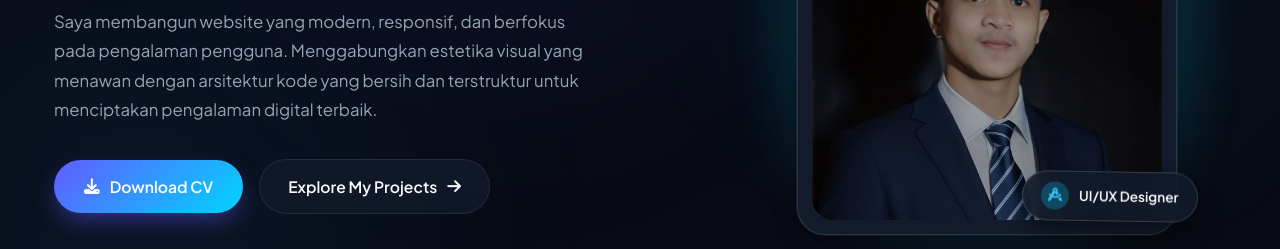
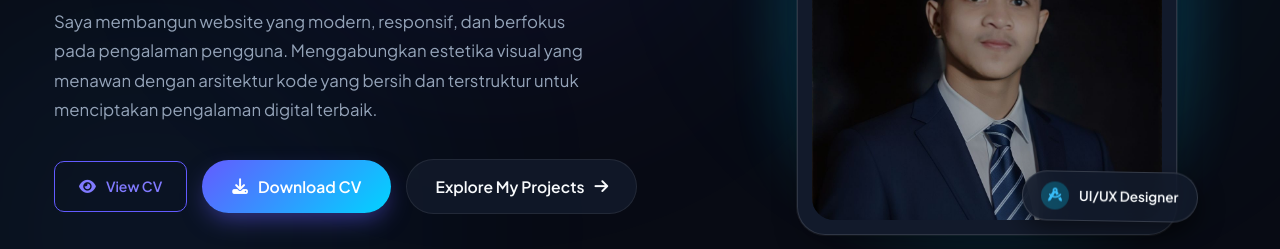
Before and after one commit to faridiajadeh-dotcom/portofolio_ahmadparidi_new, a plain HTML site: page index.html in a window 1280 px wide. Shown: the part 415-664 px from the top of the page. Drawn offline with nearby package versions, Linux system fonts and the light colour scheme; animation ran at ten frames a second.

Commit message:
add view cv

```diff
--- a/assets/css/style.css
+++ b/assets/css/style.css
@@ -2654,3 +2654,56 @@ textarea.form-control {
     color: #50D84B;
     transform: scale(1.1);
 }
+
+
+/* CV BUTTONS */
+
+.hero-buttons {
+    display: flex;
+    align-items: center;
+    flex-wrap: wrap;
+    gap: 15px;
+}
+
+.btn-view-cv {
+    display: inline-flex;
+    align-items: center;
+    justify-content: center;
+    gap: 10px;
+
+    padding: 13px 24px;
+    border: 1px solid #635BFF;
+    border-radius: 10px;
+
+    color: #817AFF;
+    background: transparent;
+
+    font-size: 14px;
+    font-weight: 600;
+    text-decoration: none;
+
+    transition: all .3s ease;
+}
+
+.btn-view-cv:hover {
+    background: #635BFF;
+    color: #FFFFFF;
+    transform: translateY(-3px);
+    box-shadow: 0 8px 20px rgba(99, 91, 255, .25);
+}
+
+.btn-view-cv i {
+    font-size: 15px;
+}
+
+@media (max-width: 480px) {
+    .hero-buttons {
+        gap: 10px;
+    }
+
+    .btn-view-cv,
+    .hero-buttons .btn-primary {
+        padding: 12px 17px;
+        font-size: 12px;
+    }
+}
--- a/index.html
+++ b/index.html
@@ -105,6 +105,15 @@
 
                     <!-- Call To Action Buttons -->
                     <div class="hero-buttons">
+
+                        <a href="assets/cv/CV_AHMADPARIDI"
+                            class="btn-view-cv"
+                            target="_blank"
+                            rel="noopener noreferrer">
+
+                            <i class="fas fa-eye"></i>
+                            View CV
+                        </a>
                         <a href="assets/cv/CV_AHMADPARIDI.pdf"
                            class="btn-primary"
                            download="CV_AHMADPARIDI">
```
